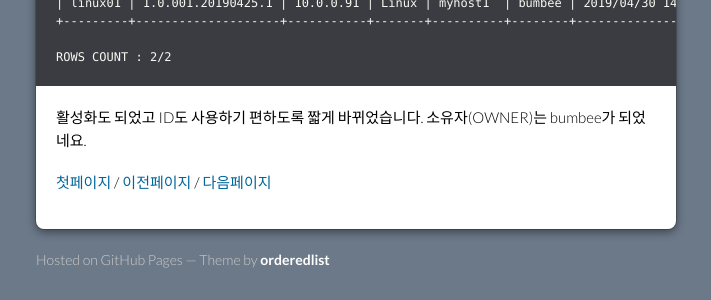
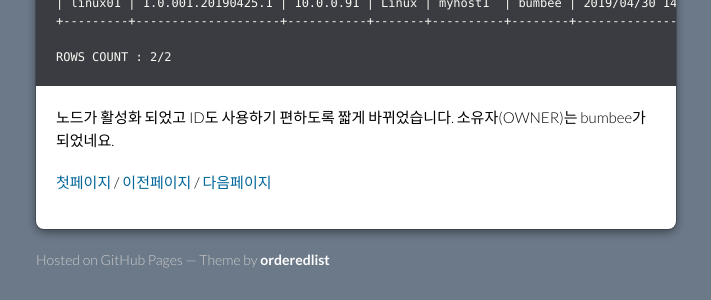
Before and after one commit to opmate/opmate.github.io, a Jekyll site: the page built from document/QuickTutorial3.md, in a window 1280 px wide. Shown: the part 1005-1305 px from the top of the page, without its empty margins (284-995 px from the left). Built offline with Jekyll 4.4.1, drawn with Linux system fonts in a browser that asks for light colours; our own code applies the rules of GitHub Pages for plain Markdown files; a script that is not in the unit is left out; the repository's description, which GitHub fills in, is left out.

Commit message:
Update QuickTutorial3.md

````diff
--- a/document/QuickTutorial3.md
+++ b/document/QuickTutorial3.md
@@ -53,7 +53,7 @@ Requesting https://127.0.0.1:8443/opmate;user=bumbee
 ROWS COUNT : 2/2
 ```
 
-활성화도 되었고 ID도 사용하기 편하도록 짧게 바뀌었습니다.
+노드가 활성화 되었고 ID도 사용하기 편하도록 짧게 바뀌었습니다.
 소유자(OWNER)는 bumbee가 되었네요.
 
 [첫페이지](QuickTutorial.md) / [이전페이지](QuickTutorial2.md) / [다음페이지](QuickTutorial4.md)
````
